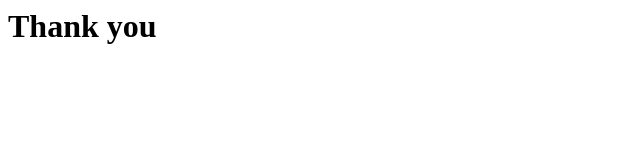
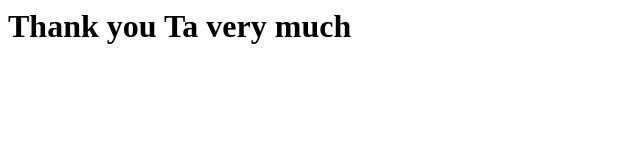
Before and after one commit to jof35/hun, a plain HTML site: page index.html in a window 1280 px wide. Shown: the whole page, without its empty margins (0-640 px from the left). Drawn offline with Linux system fonts and the light colour scheme.

Commit message:
Update index.html

```diff
--- a/index.html
+++ b/index.html
@@ -1 +1 @@
-<h1>Thank you</h1>
+<h1>Thank you Ta very much</h1>
```
